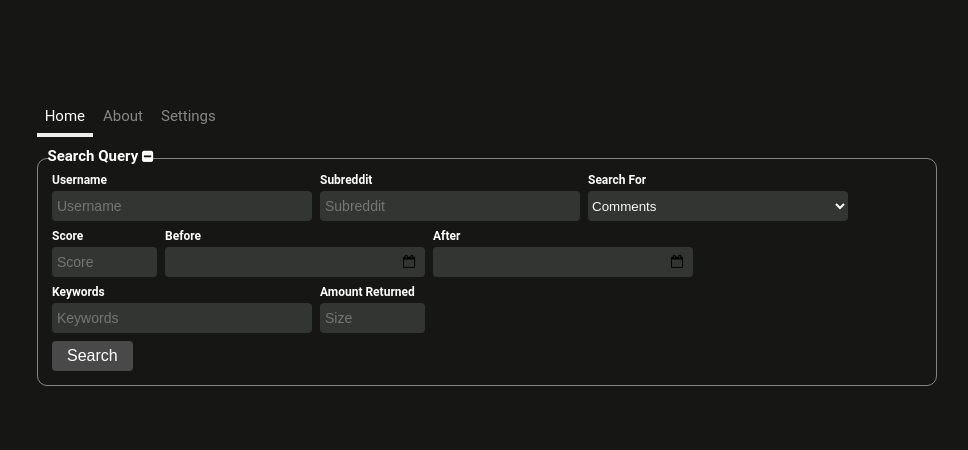
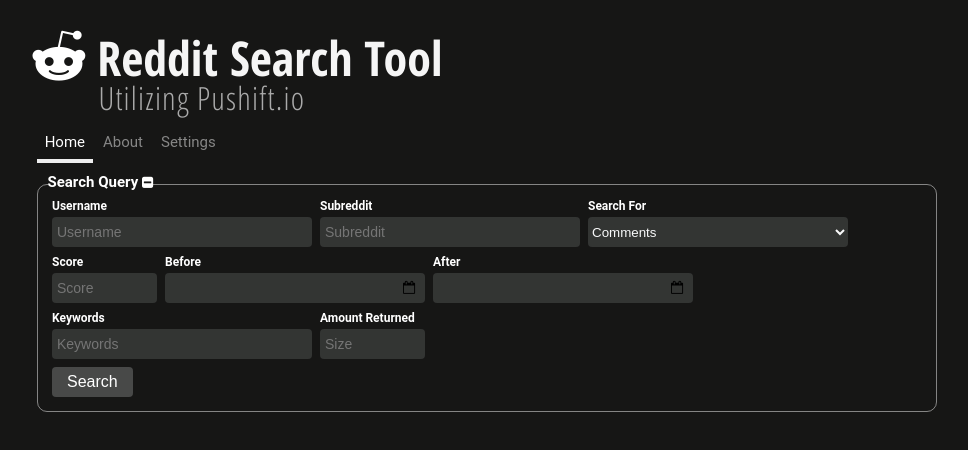
Before and after one commit to HenryBalassiano/reddit-search-tool, a React (Create React App) app: page / in a window 1280 px wide. Shown: the top 450 px of the page, without its empty margins (153-1121 px from the left). Built offline with nearby package versions, Linux system fonts and the light colour scheme.

Commit message:
added a logo and fixed css bugs

```diff
--- a/public/index.html
+++ b/public/index.html
@@ -2,7 +2,13 @@
 <html lang="en">
   <head>
     <link
-      href="https://netdna.bootstrapcdn.com/font-awesome/4.0.3/css/font-awesome.css"
+      rel="stylesheet"
+      href="https://maxcdn.bootstrapcdn.com/font-awesome/4.7.0/css/font-awesome.min.css"
+    />
+
+    <link rel="preconnect" href="https://fonts.gstatic.com" />
+    <link
+      href="https://fonts.googleapis.com/css2?family=Open+Sans+Condensed:wght@300;700&display=swap"
       rel="stylesheet"
     />
     <meta content="width=device-width, initial-scale=1" name="viewport" />
--- a/src/Components/App.js
+++ b/src/Components/App.js
@@ -120,6 +120,30 @@
     <Router basename={process.env.PUBLIC_URL}>
       <div className="App">
         <header>
+          <div
+            id="logo-parent"
+            onClick={() => {
+              window.location.reload();
+            }}
+          >
+            {" "}
+            <div id="logo">
+              {" "}
+              <NavLink to="/" activeClassName="none" exact>
+                <h1 id="logo-text">
+                  <i
+                    class="fa fa-reddit-alien"
+                    id="icon"
+                    aria-hidden="true"
+                  ></i>{" "}
+                  Reddit Search Tool <br />{" "}
+                </h1>{" "}
+              </NavLink>
+              <h2 id="pushift-descript">
+                <a href="https://pushshift.io/">Utilizing Pushift.io </a>
+              </h2>
+            </div>{" "}
+          </div>
           <nav>
             <ul>
               <li>
--- a/src/Components/Items.js
+++ b/src/Components/Items.js
@@ -19,6 +19,7 @@
     setMore(true);
   };
   console.log(api);
+
   return (
     <div id={`item-${minimizeR ? "hover" : "parent"}`} ref={showResults}>
       <h1 ref={error}> {errorMessage} &#128546; </h1>
--- a/src/styles/App.css
+++ b/src/styles/App.css
@@ -22,6 +22,7 @@
   font-size: 15px;
   cursor: pointer;
 }
+
 #results-min {
   color: white;
   position: relative;
@@ -44,6 +45,44 @@
   padding: 0;
   padding: 10px;
 }
+#logo-text {
+  position: relative;
+  right: 5.2em;
+  font-size: 3em;
+  font-weight: bold;
+  font-family: "Open Sans Condensed", sans-serif;
+  letter-spacing: normal;
+  text-transform: capitalize;
+  transition: background-color 2s ease-in;
+}
+#logo-text:hover {
+  text-shadow: 0 0 4px #eee;
+}
+#pushift-descript {
+  color: #aaa;
+  font-weight: 300;
+  letter-spacing: 1.2px;
+  font-size: 2em;
+  position: relative;
+  right: 5.74em;
+  bottom: 2em;
+  font-family: "Open Sans Condensed", sans-serif;
+}
+#pushift-descript:hover {
+  text-shadow: 0 0 4px #eee;
+}
+#logo-parent {
+  display: flex;
+  justify-content: center;
+}
+#logo {
+  color: #fff;
+  position: relative;
+  bottom: 1.5em;
+}
+#icon {
+  font-size: 1.1em;
+}
 
 li {
   list-style: none;
@@ -54,13 +93,13 @@
 }
 nav {
   position: relative;
-  top: 6em;
+  bottom: 7em;
   right: 22.3em;
   box-sizing: border-box;
 }
 
 #search-form {
-  margin-top: -1.5em;
+  margin-top: -14.5em;
   display: flex;
   justify-content: center;
 }
@@ -85,7 +124,6 @@
 * {
   box-sizing: border-box;
 }
-
 #items-parent {
   display: none;
   margin: 0;
@@ -100,6 +138,7 @@
 }
 .fa {
   font-size: small;
+  color: white;
 }
 ::-webkit-scrollbar-track {
   background: #7c7c7b;
--- a/src/styles/Items.css
+++ b/src/styles/Items.css
@@ -137,7 +137,6 @@
   color: whitesmoke;
   text-transform: capitalize;
   font-family: verdana, arial, helvetica, sans-serif;
-  display: none;
   text-align: center;
   font-family: "Montserrat", sans-serif;
   font-size: 30px;
```
